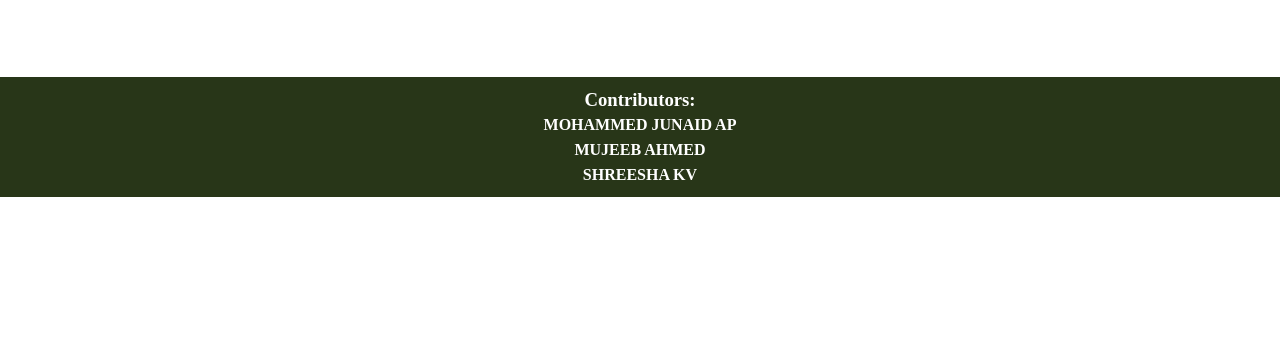
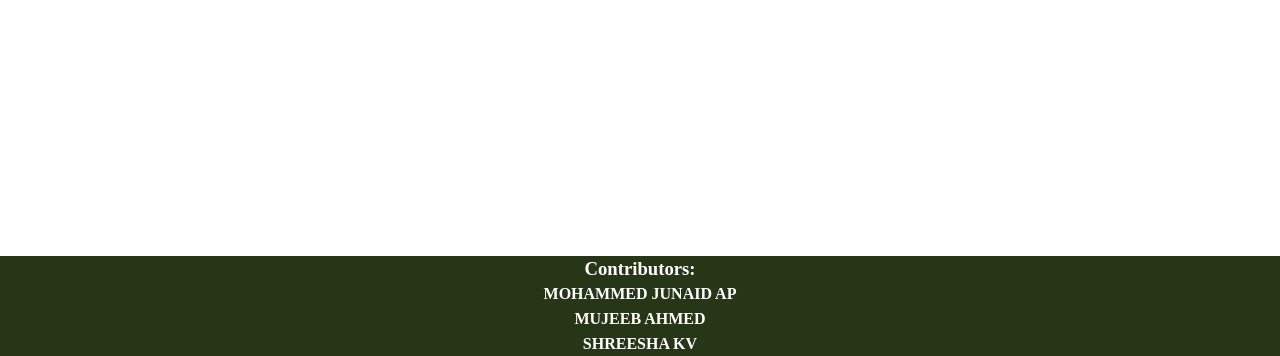
Before and after one commit to junaidapdev/Exam-kit, a plain HTML site: page intro.html in a window 1280 px wide. Shown: the part 444-800 px from the top of the page. Drawn offline with Linux system fonts and the light colour scheme.

Commit message:
some chanes

```diff
--- a/intro.css
+++ b/intro.css
@@ -62,14 +62,12 @@
 }
 /* Footer */
 .footer {
-    display: flex;
-    align-items: center;
-    justify-content: center;
-    flex-direction: column;
-    margin-top: 80px;
-    height: 120px;
+    position: fixed;
+    left: 0;
+    bottom: 0;
     width: 100%;
     background-color: #283618;
-    color: white;
+    color: #fff;
+    text-align: center;
     line-height: 25px;
 }
```
